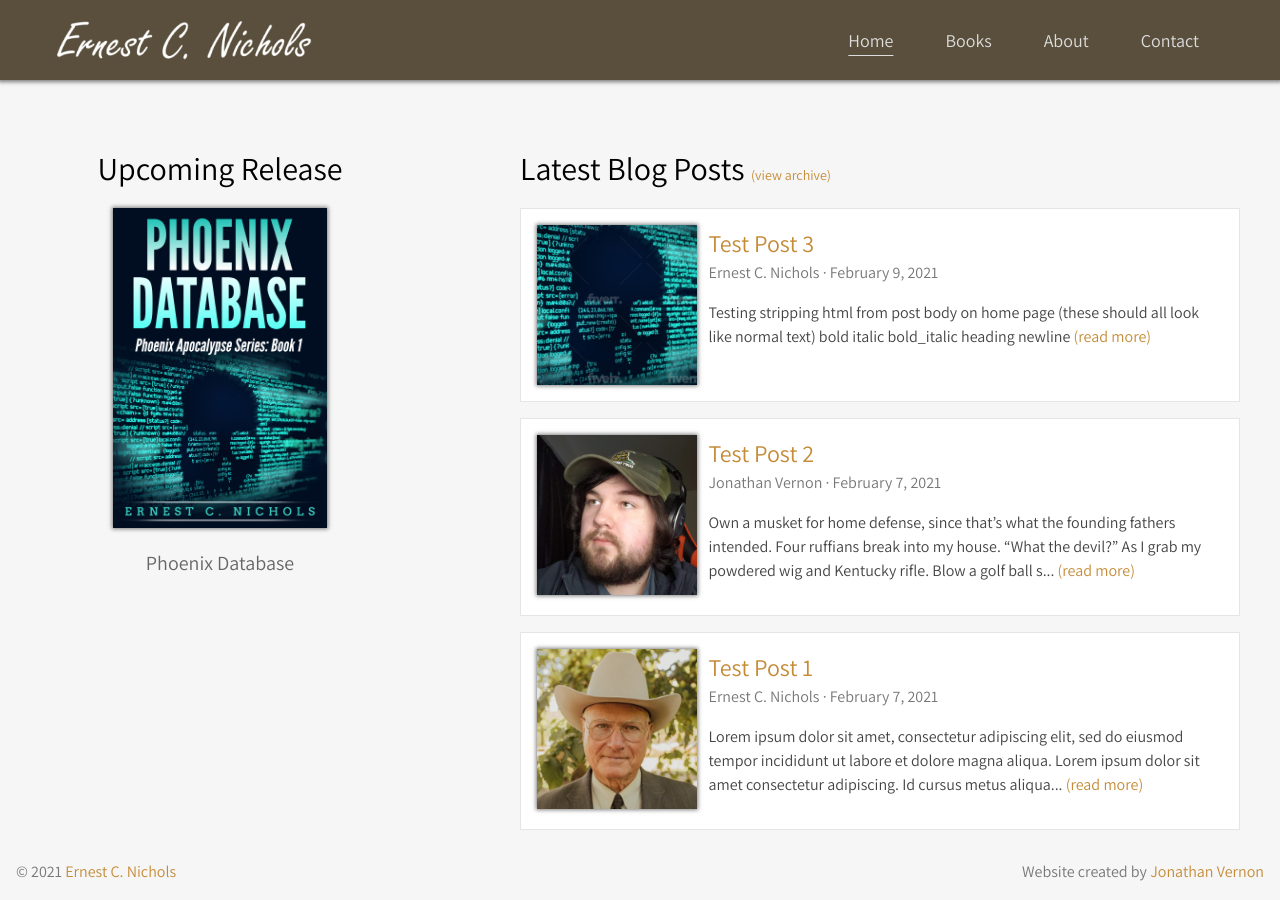
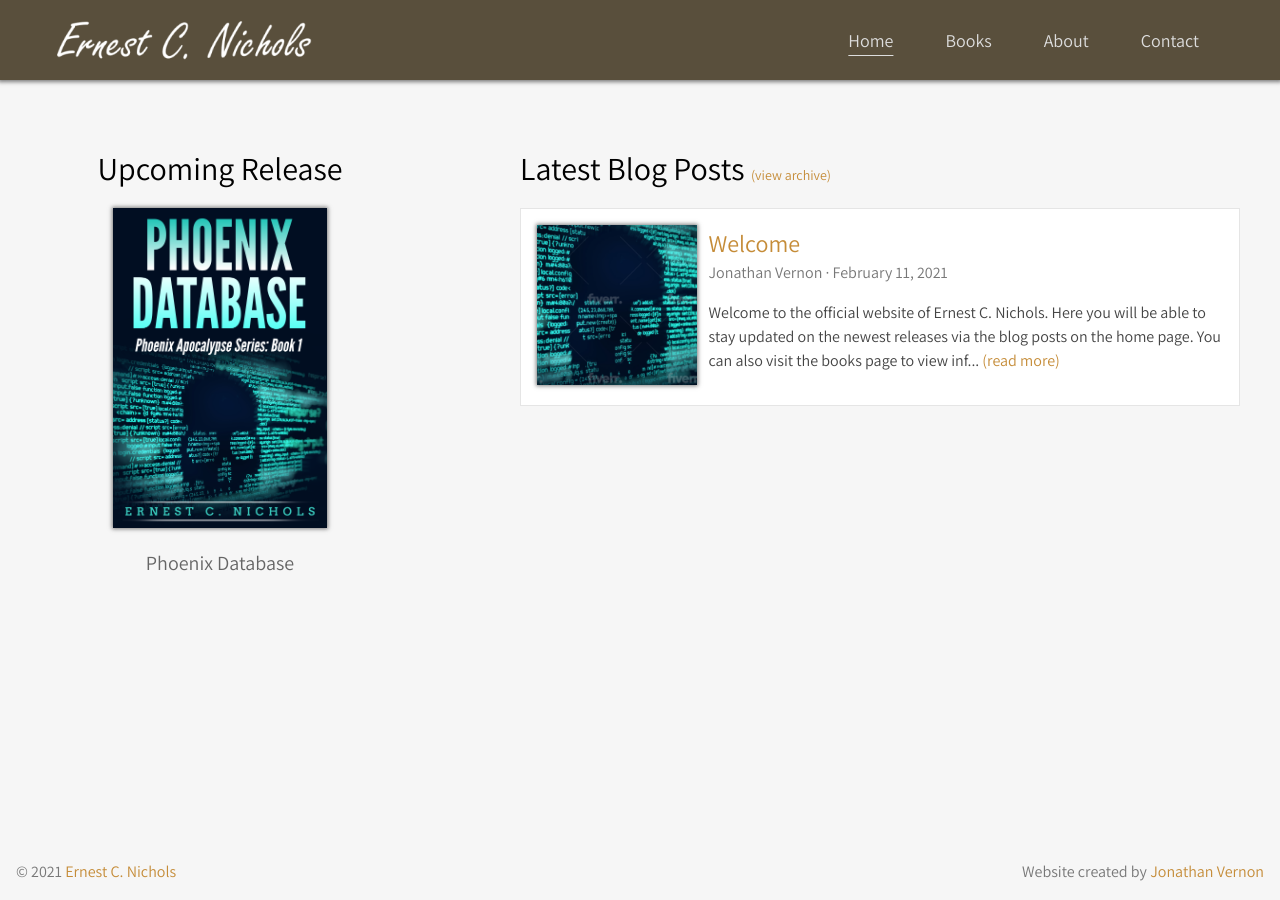
Before and after one commit to emchnlje/emchnlje.github.io, a Jekyll site: the page built from index.markdown, in a window 1280 px wide. Built offline with Jekyll 4.4.1, drawn with Linux system fonts in a browser that asks for light colours.

Commit message:
Getting ready for the launch

```diff
--- a/_includes/element_book.html
+++ b/_includes/element_book.html
@@ -31,6 +31,10 @@
 
 		<div class="book-text-separator"></div>
 
-		<a class="book-link" href="{{ the_book.link_temp }}" target="_blank">[ Purchase on Amazon ]</a>
+		{% if the_book.link_temp %}
+			<a class="book-link" href="{{ the_book.link_temp }}" target="_blank">[ Purchase on Amazon ]</a>
+		{% else %}
+			<a class="book-link">[ Coming Soon ]</a>
+		{% endif %}
 	</div>
 </div>
--- a/_includes/head.html
+++ b/_includes/head.html
@@ -22,7 +22,6 @@
 	</script>
 
 	{% if page.stylesheetName %}
-		<!--link rel="stylesheet" href="/assets/styles/{{ page.stylesheetName }}.css"-->
 		<script>
 			chooseStyleFile("{{ page.stylesheetName }}");
 		</script>
--- a/assets/styles/blog_post.css
+++ b/assets/styles/blog_post.css
@@ -33,5 +33,5 @@
 
 	font-size: 18px;
 	line-height: 32px;
-	text-indent: 2em;
+	/*text-indent: 2em;*/
 }
--- a/assets/styles/page_home.css
+++ b/assets/styles/page_home.css
@@ -15,6 +15,11 @@
 .flex-filler
 {
 	flex-grow: 1;
+}
+
+.welcome-image
+{
+	width: 10em;
 }
 
 .blog-entry-preview
--- a/collections_dir/_books/phoenix_database.markdown
+++ b/collections_dir/_books/phoenix_database.markdown
@@ -2,7 +2,7 @@
 layout: book
 title: Phoenix Database
 title_id: phoenix_database
-release_date: 2021-02-07
+release_date: 2021-02-12
 subtitle: "The Phoenix Apocalypse Series: Book 1"
 series_id: the_phoenix_apocalypse_series
 book_number: 1
--- a/collections_dir/_posts/2021-02-07-welcome.markdown
+++ /dev/null
@@ -1,10 +0,0 @@
----
-layout: post
-title: "Test Post 1"
-date: 2021-02-07 05:42:00
-author: "Ernest C. Nichols"
----
-
-Lorem ipsum dolor sit amet, consectetur adipiscing elit, sed do eiusmod tempor incididunt ut labore et dolore magna aliqua. Lorem ipsum dolor sit amet consectetur adipiscing. Id cursus metus aliquam eleifend mi in nulla. Penatibus et magnis dis parturient montes nascetur ridiculus mus mauris. Turpis nunc eget lorem dolor sed viverra ipsum nunc aliquet. Gravida neque convallis a cras semper. Integer eget aliquet nibh praesent tristique magna sit amet. Eget velit aliquet sagittis id consectetur. Et malesuada fames ac turpis egestas maecenas pharetra. Ullamcorper malesuada proin libero nunc. Diam vulputate ut pharetra sit amet. Vulputate eu scelerisque felis imperdiet proin fermentum. Vel quam elementum pulvinar etiam non quam lacus suspendisse faucibus. Condimentum lacinia quis vel eros donec ac odio. Diam quam nulla porttitor massa id neque aliquam. Mattis ullamcorper velit sed ullamcorper morbi tincidunt ornare. Velit ut tortor pretium viverra. Enim ut tellus elementum sagittis vitae. Nibh tortor id aliquet lectus proin.
-
-Sed viverra tellus in hac habitasse platea dictumst. Netus et malesuada fames ac turpis. Nunc scelerisque viverra mauris in. Semper eget duis at tellus at urna condimentum. Dictum non consectetur a erat nam at lectus urna duis. Nunc aliquet bibendum enim facilisis gravida neque. Felis bibendum ut tristique et egestas quis ipsum. Et ultrices neque ornare aenean euismod elementum nisi quis. Nunc scelerisque viverra mauris in. Porttitor lacus luctus accumsan tortor posuere. Sapien eget mi proin sed libero. Aliquam ut porttitor leo a diam. Augue neque gravida in fermentum. Nulla facilisi cras fermentum odio eu feugiat pretium nibh ipsum. Ultrices sagittis orci a scelerisque purus semper. Montes nascetur ridiculus mus mauris. At urna condimentum mattis pellentesque id.
--- a/collections_dir/_posts/2021-02-09-phoenix-database-release.markdown
+++ /dev/null
@@ -1,11 +0,0 @@
----
-layout: post
-title: "Test Post 3"
-date: 2021-02-09 05:43:00
-author: "Ernest C. Nichols"
----
-
-Testing stripping html from post body on home page (these should all look like normal text) **bold** *italic* ***bold_italic***
-# heading
-
-newline
--- /dev/null
+++ b/collections_dir/_posts/2021-02-11-welcome.markdown
@@ -0,0 +1,14 @@
+---
+layout: post
+title: "Welcome"
+date: 2021-02-11 10:08:00
+author: "Jonathan Vernon"
+---
+
+Welcome to the official website of Ernest C. Nichols. Here you will be able to stay updated on the newest releases via the blog posts on the home page. You can also visit the books page to view information about releases, such as the series, release date, and where to buy it.
+
+You can contact Ernest C. Nichols at <contact@erchnichols.com>. If you have a question or feedback related to the website itself, please contact me at <contact@jvernon.net>.
+
+Thank you for your visit. We hope you enjoy reading Phoenix Database!
+
+\- Jonathan Vernon
```
Also changed, not shown: _layouts/home.html (+9 -0 lines), assets/images/blog/posts/2021-02-11-welcome.markdown.png (renamed from assets/images/blog/posts/2021-02-09-phoenix-database-release.markdown.png), assets/images/blog/posts/defaultc.png (renamed from assets/images/blog/posts/2021-02-07-welcome.markdown.png), collections_dir/_drafts/2021-02-07-web-admin-message.markdown (renamed from collections_dir/_posts/2021-02-07-web-admin-message.markdown), favicon.ico (added).
